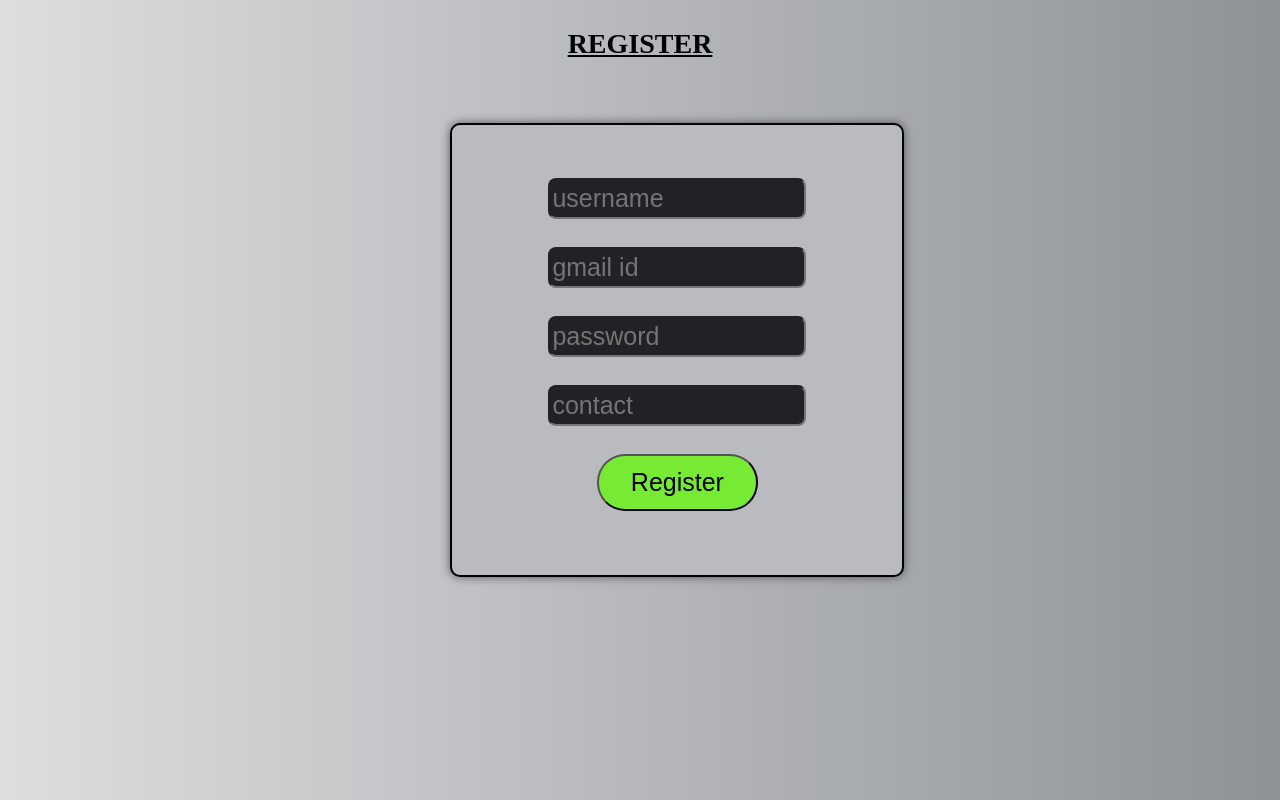
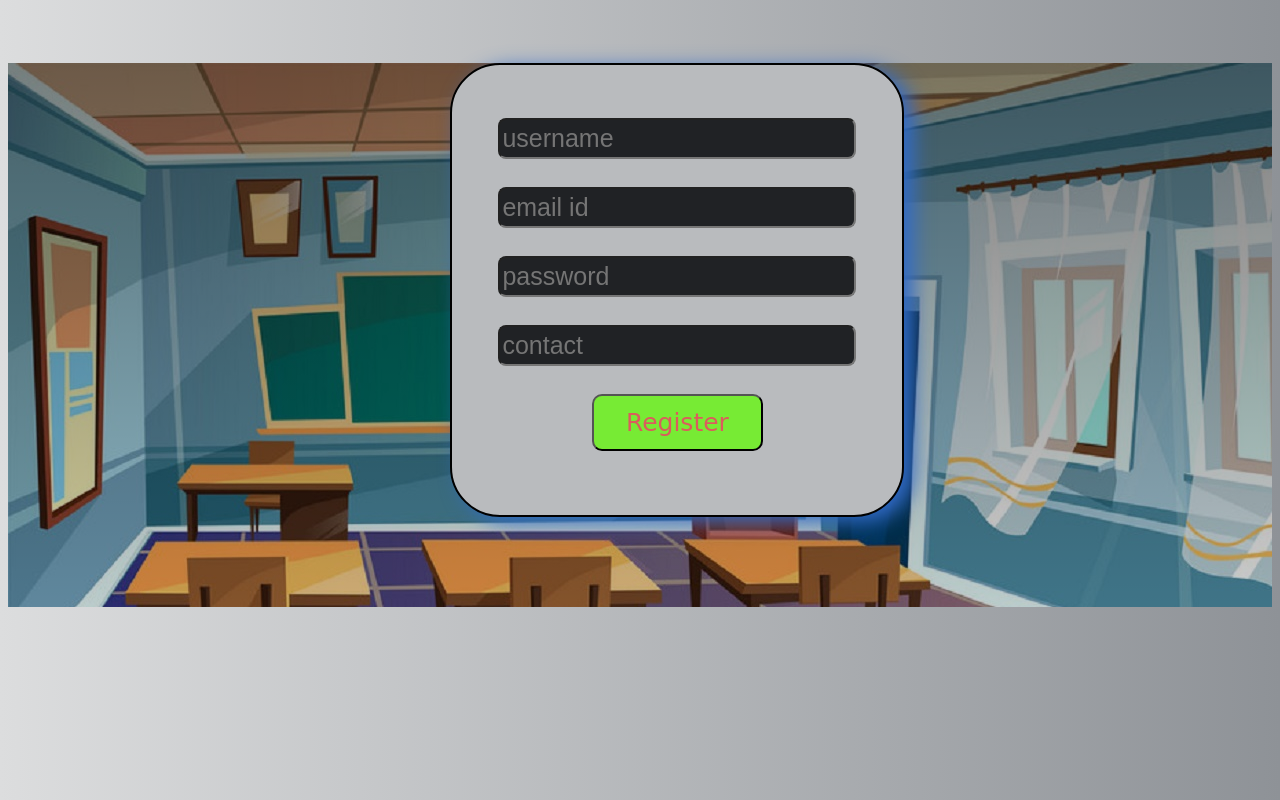
Before and after one commit to ranjeet112-mum/Online_classroom, a PHP site: page /register.php in a window 1280 px wide. Run offline with PHP 8.4, Linux system fonts and the light colour scheme.

Commit message:
changed registeration page ui

```diff
--- a/_main_register.css
+++ b/_main_register.css
@@ -1,31 +1,102 @@
 html {
-    background: linear-gradient(to right,#dcddde,#8e9297);
+    background: linear-gradient(to right, #dcddde, #8e9297);
     background-repeat: no-repeat;
     width: 100%;
-    height:100%;
+    height: 100%;
+}
 
+
+/* pre loader */
+
+#loader {
+    position: relative;
+    left: 45%;
+    top: 200px;
+    border: 16px solid #f3f3f3;
+    border-radius: 50%;
+    border-top: 16px solid rgb(7, 117, 243);
+    border-bottom: 16px solid rgb(52, 153, 83);
+    width: 40px;
+    height: 40px;
+    -webkit-animation: spin 1s linear infinite;
+    animation: spin 1s linear infinite;
 }
+
+@-webkit-keyframes spin {
+    0% {
+        -webkit-transform: rotate(0deg);
+    }
+    100% {
+        -webkit-transform: rotate(360deg);
+    }
+}
+
+@keyframes spin {
+    0% {
+        transform: rotate(0deg);
+    }
+    100% {
+        transform: rotate(360deg);
+    }
+}
+
+/* After loading div block */
+
+#afterLoader {
+    position: relative;
+    background-image: linear-gradient(rgba(0, 0, 0, 0.5), rgba(0, 0, 0, 0.2)), url("classroomRegister.jpg");
+    background-repeat: no-repeat;
+    /* object-fit: fill; */
+    height: 100%;
+}
+
 .box {
     font-size: 25px;
     margin-left: 35%;
     margin-top: 5%;
     background-color: aliceblue;
     text-align: center;
-
-    width:400px;
-    height:400px;
+    width: 400px;
+    height: 400px;
     padding: 25px;
     border: 2px solid black;
-    border-radius: 10px;
+    border-radius: 50px;
+    box-shadow: 10px 5px 20px #326bc7;
+    background-color: #b9bbbe;
+}
 
-    box-shadow: 0 0 10px #4f545c;
-    background-color: #b9bbbe;
-
-}
 .box p {
     font-size: 20px;
-    font font-family: monospace;
+    font-family: monospace;
     font-style: bold;
+}
+
+/* Changed from inline css to external css */
+
+
+/* redundant
+u {
+    text-decoration: underline wavy rgb(134, 114, 57);
+} */
+
+.input {
+    font-size: 25px;
+    background: #202225;
+    color: #ffffff;
+    cursor: pointer;
+    width: 350px;
+    height: 35px;
+    border-radius: 8px;
+}
+
+.inputSubmit {
+    font-size: 25px;
+    font-family: cursive;
+    border-radius: 10px;
+    padding: 12px 32px;
+    /* color: black; */
+    background-color: #77eb34;
+    color: #db5d5d;
 }
 
 H3 {
--- a/register.php
+++ b/register.php
@@ -4,34 +4,66 @@
         <link rel="shortcut icon" href="discord.png">
         <link rel="stylesheet" href="_main_register.css">
 
+        <script>
+
+            function myFunction() {
+                var myVar;
+                myVar = setTimeout(showPage, 2000);
+            }
+
+            function showPage() {
+                document.getElementById("loader").style.display = "none";
+                document.getElementById("afterLoader").style.display = "block";
+            }
+        </script>
     </head>
-<body>
-    <H3><u><b>REGISTER</b></u></H3>
+
+    <body onload= "myFunction()">
+
+        <!-- loader -->
+
+        <div id="loader"></div>
+
+        <div id="afterLoader" style="display: none;">
+
+            <!-- <H3><u><b>REGISTER</b></u></H3> -->
+
             <div class="box">
                 <br>
                 <form action="registeration.php" method="post">
-<!--        <label>Username: </label>-->
-        <input type="text" name="username" style="font-size: 25px; background: #202225; color: #ffffff; cursor: pointer; width: 250px; height: 35px; border-radius: 8px;" placeholder="username" required>
+
+                    <input type="text" name="username" class = "input" placeholder="username" required>
                     <br>
                     <br>
-<!--        <label>gmail ID: </label>-->
-        <input type="email" name="gmail" style="font-size: 25px; background: #202225; color: #ffffff; cursor: pointer; width: 250px; height: 35px; border-radius: 8px;" placeholder="gmail id" required>
+
+                    <input type="email" name="gmail" class = "input" placeholder="email id" required>
                     <br>
                     <br>
-<!--        <label>Password: </label>-->
-        <input type="password" name="password" style="font-size: 25px; background: #202225; color: #ffffff; cursor: pointer; width: 250px; height: 35px; border-radius: 8px;" placeholder="password" required>
+
+                    <input type="password" name="password" class = "input" placeholder="password" required>
                     <br>
                     <br>
-<!--        <label>Phone no.: </label>-->
-        <input type="tel" name="phone_no" style="font-size: 25px; background: #202225; color: #ffffff; cursor: pointer; width: 250px; height: 35px; border-radius: 8px;" placeholder="contact" required>
+
+                    <input type="tel" name="phone_no" class="input" placeholder="contact" required>
                     <br>
                     <br>
-        <input type="submit" value="Register" style="font-size: 25px; border-radius: 28px; padding: 12px 32px; color:black; background-color: #77eb34; color = #ffffff;">
-
-
-
+                    <input type="submit" value="Register" class="inputSubmit">
 
                 </form>
+
             </div>
+            <br>
+            <br>
+            <br>
+            <br>
+            <br>
+        </div>
+        <script>
+
+            function showPage() {
+                document.getElementById("loader").style.display = "none";
+                document.getElementById("afterLoader").style.display = "block";
+            }
+        </script>
     </body>
 </html>
```
Also changed, not shown: classroomRegister.jpg (added). Lines whose indentation alone changed are shown as unchanged.
